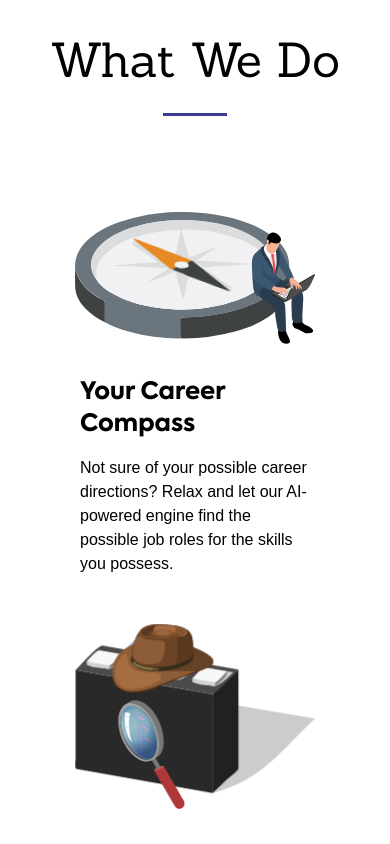
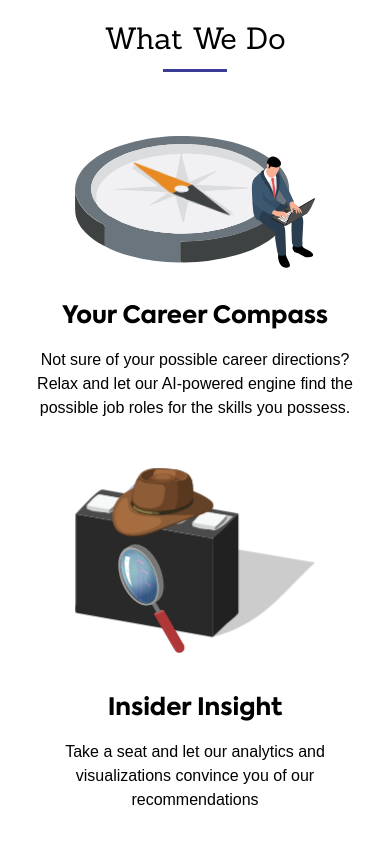
Before and after one commit to akhilmhdh/tritsi-ui, a Next.js app: page / in a window 390 px wide. Shown: the part 920-1764 px from the top of the page. Built offline with nearby package versions, Linux system fonts and the light colour scheme; a web font is replaced by a local one.

Commit message:
mobile adjustments

```diff
--- a/src/components/Typography/Typography.tsx
+++ b/src/components/Typography/Typography.tsx
@@ -21,13 +21,13 @@ const Typography: FC<TypographyProps> = ({
     variant,
 }) => {
     const variantClassNames = {
-        sectionTitle: 'font-sanchez text-5xl capitalize',
+        sectionTitle: 'font-sanchez text-3xl md:text-5xl capitalize',
     };
 
     return (
         <div
             className={clsx(
-                'w-full py-8 relative',
+                'w-full py-4 md:py-8 relative',
                 alignment[align],
                 variantClassNames[variant],
                 variant === 'sectionTitle' && 'highlight',
--- a/src/views/HomePage/FactsSection/FactsSection.tsx
+++ b/src/views/HomePage/FactsSection/FactsSection.tsx
@@ -28,7 +28,7 @@ const facts = [
 const FactsSection = (): JSX.Element => {
     return (
         <Container>
-            <Typography variant="sectionTitle" className="mb-24">
+            <Typography variant="sectionTitle" className="mb-16 md:mb-24">
                 Why We Exist
             </Typography>
             <div className="pb-16 md:px-8">
--- a/src/views/HomePage/FactsSection/components/FactCard/FactCard.tsx
+++ b/src/views/HomePage/FactsSection/components/FactCard/FactCard.tsx
@@ -26,13 +26,13 @@ const FactCard: FC<FactCardProps> = ({ cardNumber, title, subtitle }) => {
             }}
         >
             <div
-                className="pl-16 text-right font-axiforma text-lg tracking-wider"
+                className="pl-16 text-right font-axiforma text-base sm:text-lg tracking-wider"
                 style={{ color: '#E2CCCC' }}
             >
                 {subtitle}
             </div>
             <div className=" border-r border-white flex-grow relative right-6 my-2 max-h-16" />
-            <div className="font-sanchez text-2xl uppercase text-right tracking-wider whitespace-pre-wrap relative">
+            <div className="font-sanchez text-xl sm:text-2xl uppercase text-right tracking-wider whitespace-pre-wrap relative">
                 {title}
             </div>
             <div className="w-1/2 text-9xl font-axiforma empty-text absolute bottom-4 left-8 ">
--- a/src/views/HomePage/WhatWeDoSection/WhatWeDoSection.tsx
+++ b/src/views/HomePage/WhatWeDoSection/WhatWeDoSection.tsx
@@ -35,7 +35,7 @@ const data = [
 const WhatWeDoSection: React.FC = () => {
     return (
         <div className="container mx-auto my-12 pt-12 ">
-            <Typography variant="sectionTitle" className="mb-24">
+            <Typography variant="sectionTitle" className="mb-16 md:mb-24">
                 What We Do
             </Typography>
             {data.map((el, index, arr) => {
@@ -44,7 +44,7 @@ const WhatWeDoSection: React.FC = () => {
                     <ScrollTrigger
                         delay={0}
                         key={index}
-                        className="flex flex-col items-center justify-between md:items-end md:flex-row m-12"
+                        className="flex flex-col items-center justify-between md:items-end md:flex-row md:m-12"
                     >
                         <div
                             className={clsx('flex flex-col mb-12 items-center')}
@@ -62,10 +62,10 @@ const WhatWeDoSection: React.FC = () => {
                                 )}
                             </div>
                             <div className="flex flex-col items-center mt-8 px-8 md:w-4/5 md:items-start">
-                                <div className=" font-axiforma text-2xl font-bold">
+                                <div className=" font-axiforma text-2xl font-bold text-center md:text-left">
                                     {el.title}
                                 </div>
-                                <div className="font-axiforma text-base font-medium mt-4">
+                                <div className="font-axiforma text-base font-medium mt-4 text-center md:text-left">
                                     {el.content}
                                 </div>
                             </div>
@@ -82,11 +82,11 @@ const WhatWeDoSection: React.FC = () => {
                                     />
                                 )}
                             </div>
-                            <div className="flex flex-col items-center mt-8 px-8 md:w-4/5 md:items-start">
-                                <div className="font-axiforma  text-2xl font-bold">
+                            <div className="flex flex-col items-center mt-8 px-8 md:w-4/5 md:items-start ">
+                                <div className="font-axiforma  text-2xl font-bold text-center md:text-left">
                                     {arr[index + 1].title}
                                 </div>
-                                <div className="font-axiforma  text-base font-medium mt-4">
+                                <div className="font-axiforma  text-base font-medium mt-4 text-center md:text-left">
                                     {arr[index + 1].content}
                                 </div>
                             </div>
```
